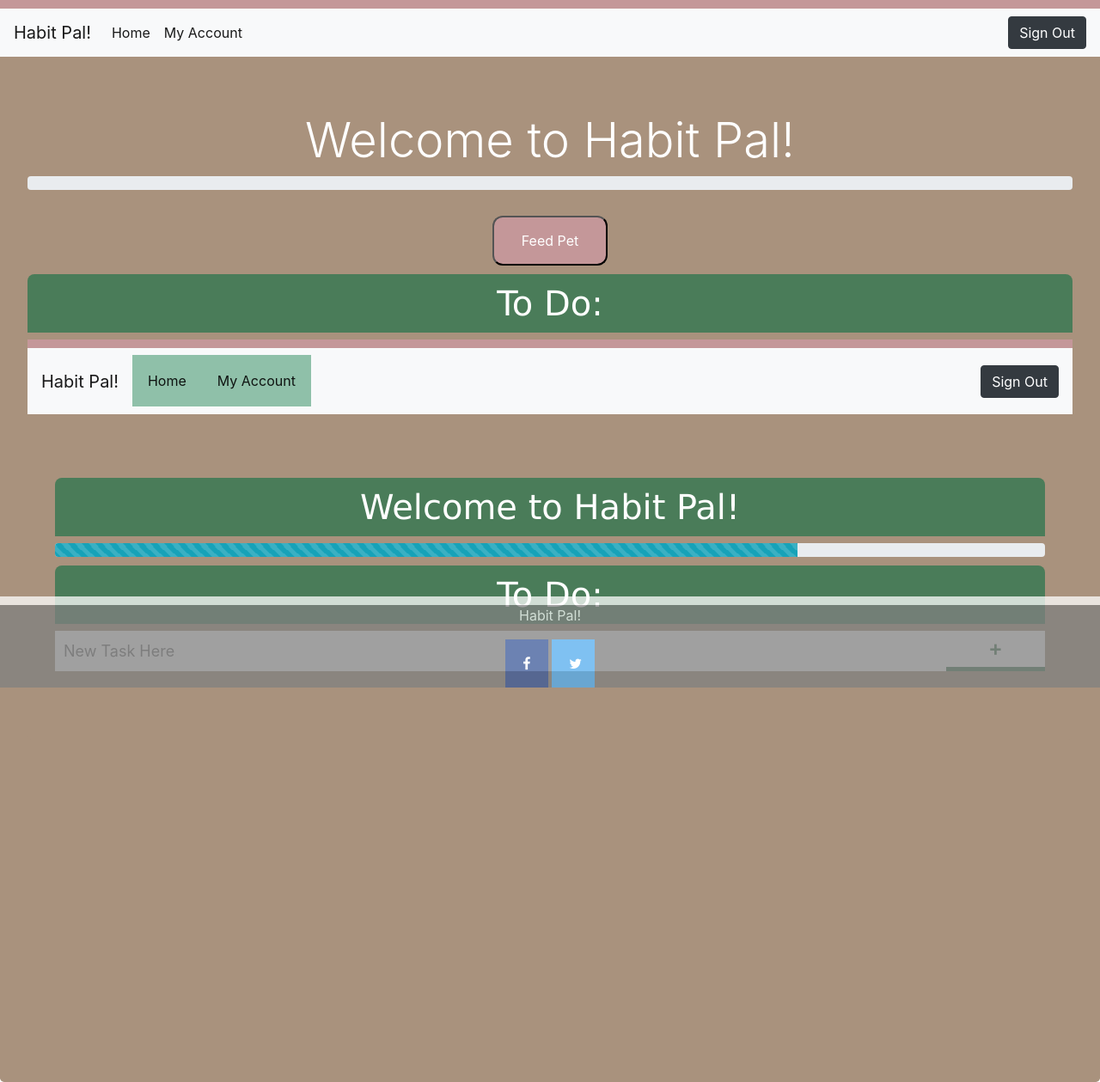
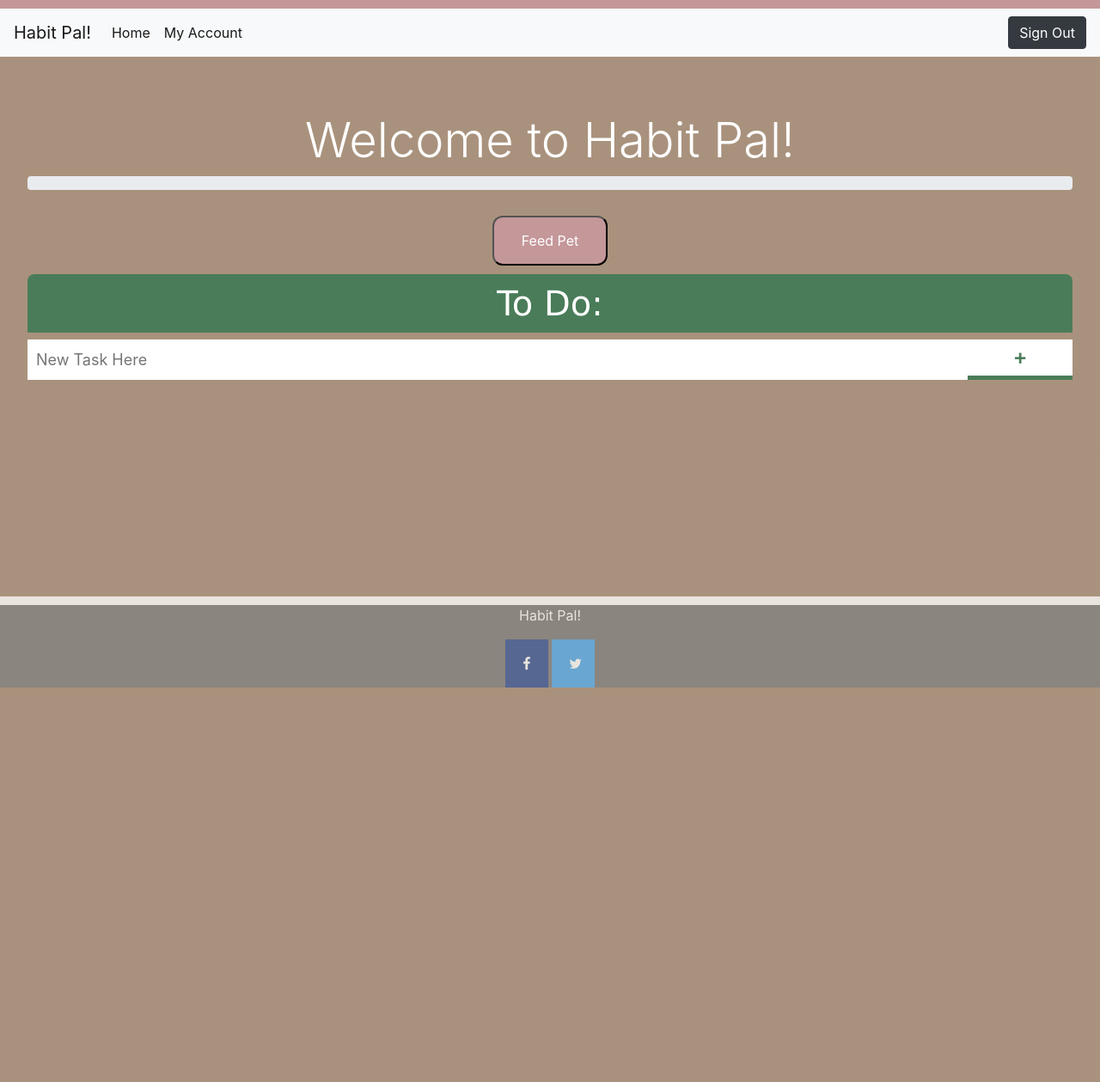
Before and after one commit to benhprentice/HabitPal, a Flask app: page /home in a window 1280 px wide. Shown: the whole page at 86% size. After the commit the page ends 800 px from the top, so only its background shows below. Run offline with Flask 2, Linux system fonts and the light colour scheme; a user stored in the database is signed in; some libraries are stand-ins or nearby versions.

Commit message:
Fixing Merge

```diff
--- a/templates/index.html
+++ b/templates/index.html
@@ -45,48 +45,6 @@
             <button class="button" onClick="window.location.reload();">Feed Pet</button>
 
             <h1>To Do:</h1>
-
-<body>
-  <div class="main-container">
-    <nav class="navbar navbar-expand-lg navbar-light bg-light">
-      <a class="navbar-brand" href="{{ url_for('welcome') }}">Habit Pal!</a>
-      <button class="navbar-toggler" type="button" data-toggle="collapse" data-target="#navbarSupportedContent"
-        aria-controls="navbarSupportedContent" aria-expanded="false" aria-label="Toggle navigation">
-        <span class="navbar-toggler-icon"></span>
-      </button>
-
-      <div class="collapse navbar-collapse" id="navbarSupportedContent">
-        <ul class="navbar-nav mr-auto">
-          <li class="nav-item active">
-            <a class="nav-link" href="{{ url_for('home') }}">Home <span class="sr-only">(current)</span></a>
-          </li>
-          <li class="nav-item active">
-            <a class="nav-link" href="{{ url_for('myaccount') }}">My Account</a>
-          </li>
-
-        </ul>
-        <a href="{{ url_for('logout') }}" class="btn btn-dark">Sign Out</a>
-
-      </div>
-    </nav>
-    <div class="jumbotron">
-      <h1 class="display-4">Welcome to Habit Pal!</h1>
-      <div class="app">
-
-        <div class="progress">
-          <div class="progress-bar progress-bar-striped bg-info progress-bar-animated" role="progressbar"
-            aria-valuenow="75" aria-valuemin="0" aria-valuemax="100" style="width: 75%"></div>
-        </div>
-        <!-- <progress id="bar" style="width: 75%" value="{{ status }}" max="100"> 32% </progress>
-        <style>
-          #bar {
-            color: red;
-            height: 3rem;
-          }
-        </style> -->
-
-        <h1>To Do:</h1>
-
         <form>
           <input type="text" placeholder="New Task Here">
           <button type="submit">&plus;</button>
```
Also changed, not shown: static/rex_beige_happy 2.png (added), static/rex_hurt_beige 2.png (added), static/rex_hurt_purple 2.png (added), static/rex_purple_happy 2.png (added).
